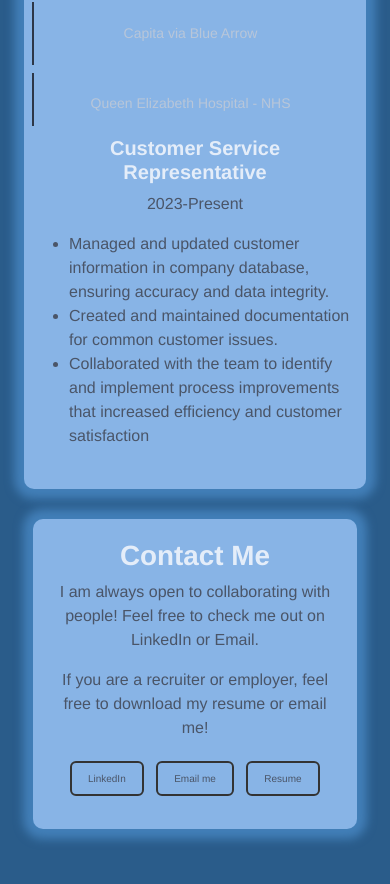
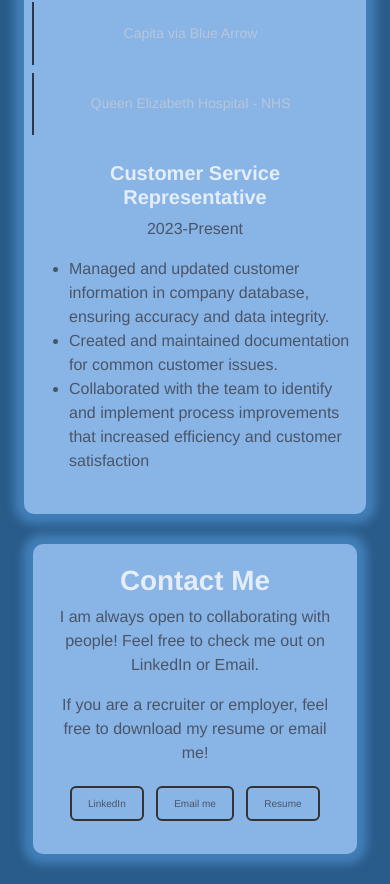
Before and after one commit to DanilleH22/portfolio, a React (Create React App) app: page / in a window 390 px wide. Shown: the part 4520-5404 px from the top of the page. Before the commit the page ends 5379 px from the top, so only its background shows below. Built offline with nearby package versions, Linux system fonts and the light colour scheme.

Commit message:
Fix styling issues for experience

```diff
--- a/src/styles/Experience.module.css
+++ b/src/styles/Experience.module.css
@@ -126,16 +126,13 @@ li{
   /* Ensure job list and description take full width */
   .Description {
     width: 100%;
+    margin-top: 25px;
   }
 
   .OuterJob{
     width: 100%;
     height: 270px;
     padding: 5px;
-  }
-
-  .customRow {
-
   }
 
   /* Adjust Job Name styling for mobile */
```
